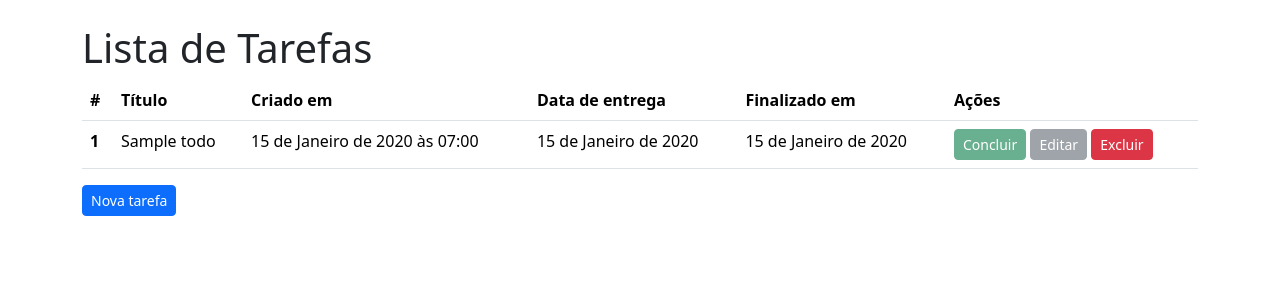
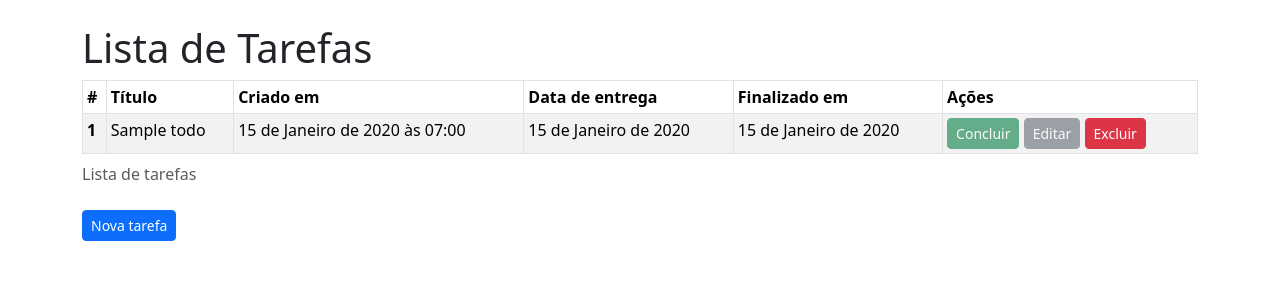
Before and after one commit to AllisonErd/todolist-python-django, a Django app: page / in a window 1280 px wide. Shown: the part 56-356 px from the top of the page. Run offline with Django 5.2, Linux system fonts and the light colour scheme; tables that the repository leaves empty hold one stand-in row (values such as "Sample post").

Commit message:
ajustes no css e html

```diff
--- a/todos/templates/todos/todo_list.html
+++ b/todos/templates/todos/todo_list.html
@@ -5,7 +5,8 @@
 {% block content %}
   <h1>Lista de Tarefas</h1>
   {% if todo_list %}
-    <table class="table">
+    <table class="table table-sm table-striped table-bordered">
+      <caption>Lista de tarefas</caption>
       <thead>
         <tr>
           <th scope="col">#</th>
```
